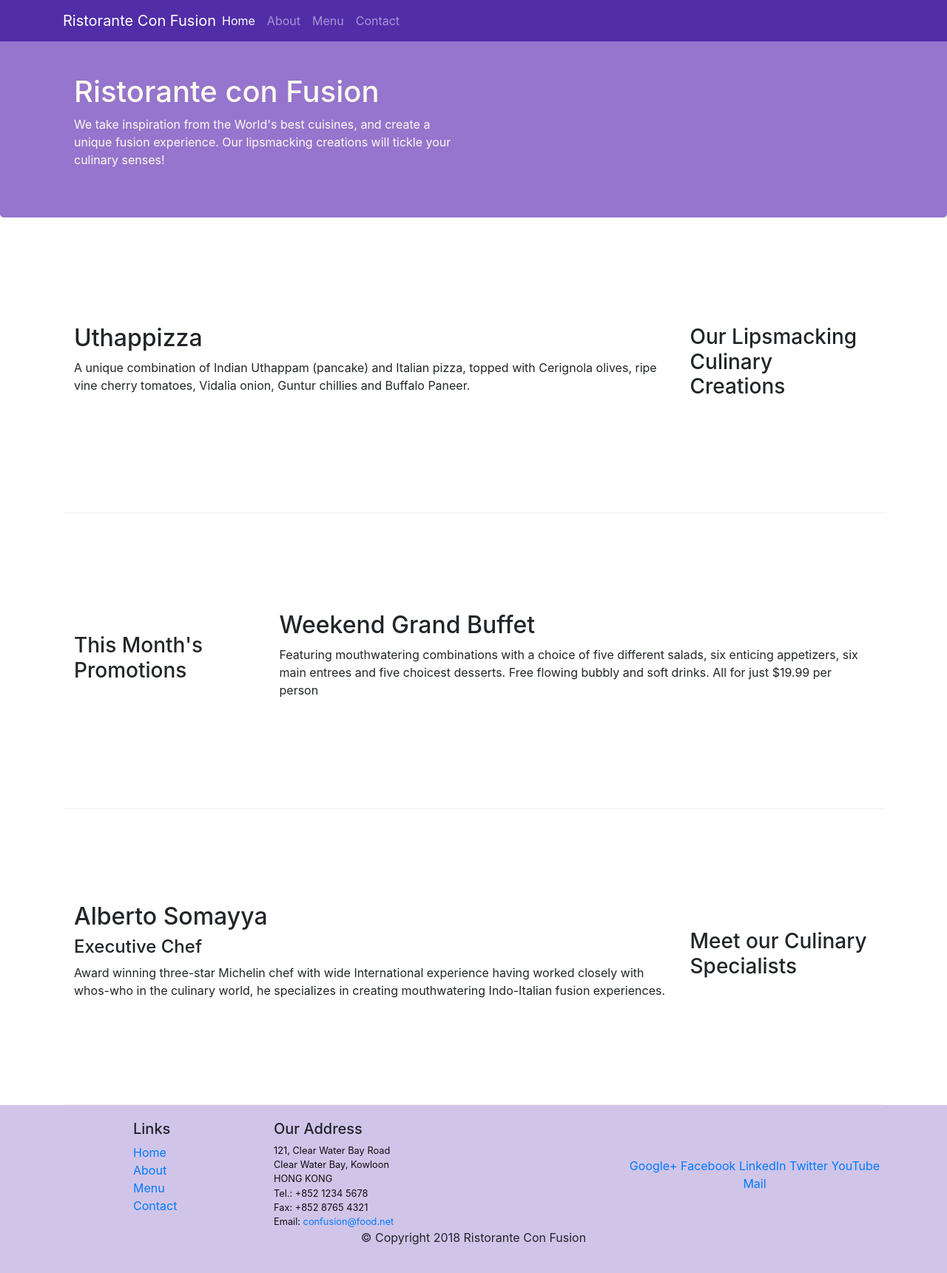
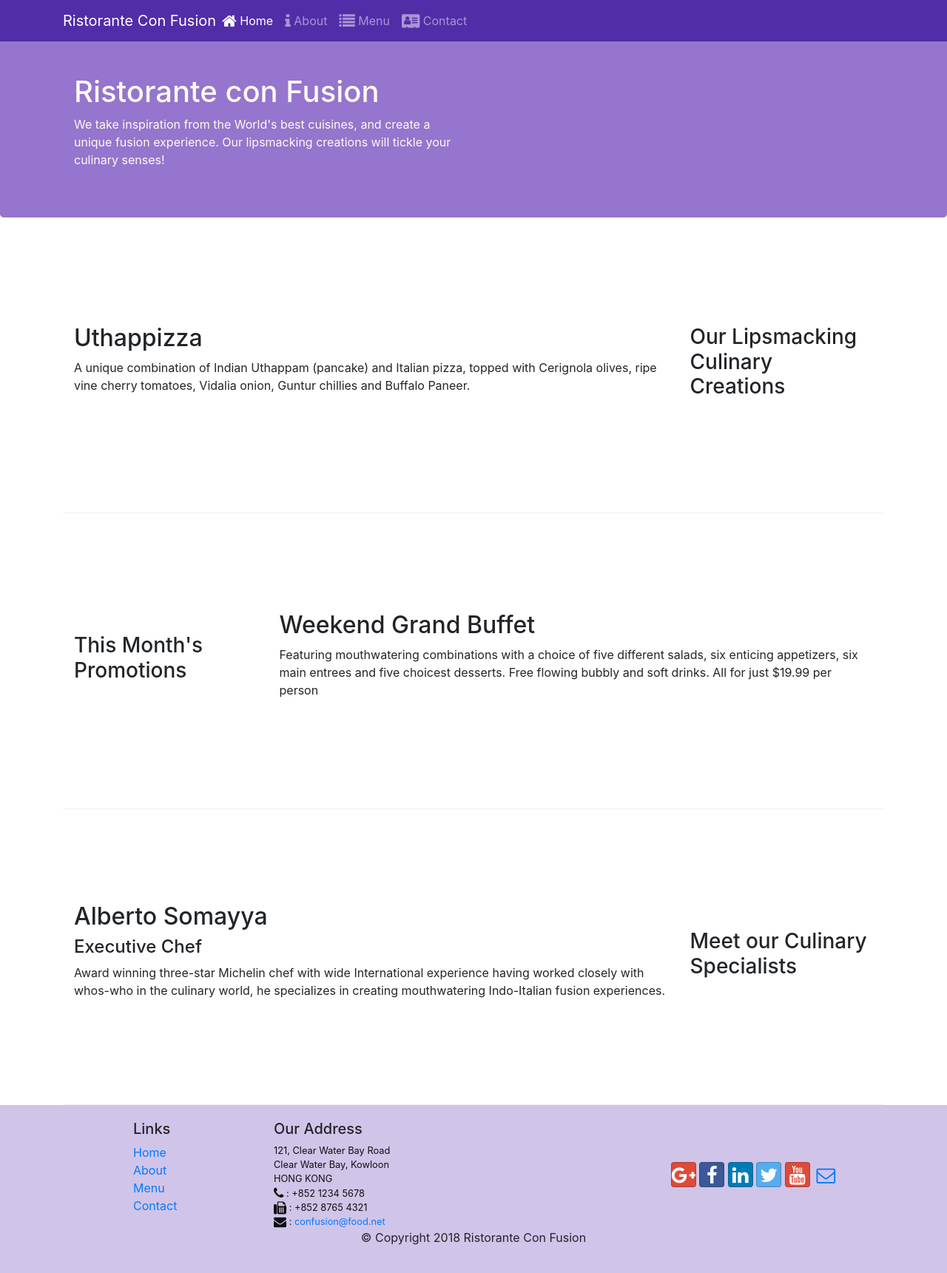
Before and after one commit to SnehalChodankar/FEWD-Bootstrap4, a website: page index.html in a window 1280 px wide. Shown: the whole page at 74% size. Drawn offline with nearby package versions, Linux system fonts and the light colour scheme.

Commit message:
Icon fonts

```diff
--- a/index.html
+++ b/index.html
@@ -9,6 +9,10 @@
 
     <!--Bootstrap CSS-->
     <link rel="stylesheet" href="node_modules/bootstrap/dist/css/bootstrap.min.css">
+
+    <!--Icon Symbol CSS-->
+    <link rel="stylesheet" href="node_modules/font-awesome/css/font-awesome.min.css">
+    <link rel="stylesheet" href="node_modules/bootstrap-social/bootstrap-social.css">
 
     <link rel="stylesheet" href="css/styles.css">
 
@@ -25,16 +29,28 @@
             <div class="collapse navbar-collapse" id="Navbar">
                 <ul class="navbar-nav mr-auto">
                     <li class="nav-item">
-                        <a class="nav-link active" href="index.html">Home</a>
+                        <a class="nav-link active" href="index.html">
+                            <span class="fa fa-home fa-lg"></span>
+                            Home
+                        </a>
                     </li>
                     <li class="nav-item">
-                        <a class="nav-link" href="aboutus.html">About</a>
+                        <a class="nav-link" href="aboutus.html">
+                            <span class="fa fa-info fa-lg"></span>
+                            About
+                        </a>
                     </li>
                     <li class="nav-item">
-                        <a class="nav-link" href="#">Menu</a>
+                        <a class="nav-link" href="#">
+                            <span class="fa fa-list fa-lg"></span>
+                            Menu
+                        </a>
                     </li>
                     <li class="nav-item">
-                        <a class="nav-link" href="#">Contact</a>
+                        <a class="nav-link" href="#">
+                            <span class="fa fa-address-card fa-lg"></span>
+                            Contact
+                        </a>
                     </li>
                 </ul>
             </div>
@@ -106,19 +122,31 @@
 		              121, Clear Water Bay Road<br>
 		              Clear Water Bay, Kowloon<br>
 		              HONG KONG<br>
-		              Tel.: +852 1234 5678<br>
-		              Fax: +852 8765 4321<br>
-		              Email: <a href="mailto:confusion@food.net">confusion@food.net</a>
+		              <i class="fa fa-phone fa-lg"></i>   : +852 1234 5678<br>
+		              <i class="fa fa-fax fa-lg"></i> : +852 8765 4321<br>
+		              <i class="fa fa-envelope fa-lg"></i> : <a href="mailto:confusion@food.net">confusion@food.net</a>
 		           </address>
                 </div>
                 <div class="col-12 col-sm-4 align-self-center">
                     <div class="text-center">
-                        <a href="http://google.com/+">Google+</a>
-                        <a href="http://www.facebook.com/profile.php?id=">Facebook</a>
-                        <a href="http://www.linkedin.com/in/">LinkedIn</a>
-                        <a href="http://twitter.com/">Twitter</a>
-                        <a href="http://youtube.com/">YouTube</a>
-                        <a href="mailto:">Mail</a>
+                        <a class="btn btn-social-icon btn-google" href="http://google.com/+">
+                            <i class="fa fa-google-plus fa-lg"></i>
+                        </a>
+                        <a class="btn btn-social-icon btn-facebook" href="http://www.facebook.com/profile.php?id=">
+                            <i class="fa fa-facebook fa-lg"></i>
+                        </a>
+                        <a class="btn btn-social-icon btn-linkedin" href="http://www.linkedin.com/in/">
+                            <i class="fa fa-linkedin fa-lg"></i>
+                        </a>
+                        <a class="btn btn-social-icon btn-twitter" href="http://twitter.com/">
+                            <i class="fa fa-twitter fa-lg"></i>
+                        </a>
+                        <a class="btn btn-social-icon btn-google" href="http://youtube.com/">
+                            <i class="fa fa-youtube fa-lg"></i>
+                        </a>
+                        <a class="btn btn-social-icon" href="mailto:">
+                            <i class="fa fa-envelope-o fa-lg"></i>
+                        </a>
                     </div>
                 </div>
            </div>
--- a/package.json
+++ b/package.json
@@ -15,6 +15,8 @@
   },
   "dependencies": {
     "bootstrap": "^4.0.0",
+    "bootstrap-social": "^5.1.1",
+    "font-awesome": "^4.7.0",
     "jquery": "^3.3.1",
     "popper.js": "^1.12.9"
   }
```
Also changed, not shown: aboutus.html (+37 -13 lines), 1 other file.
